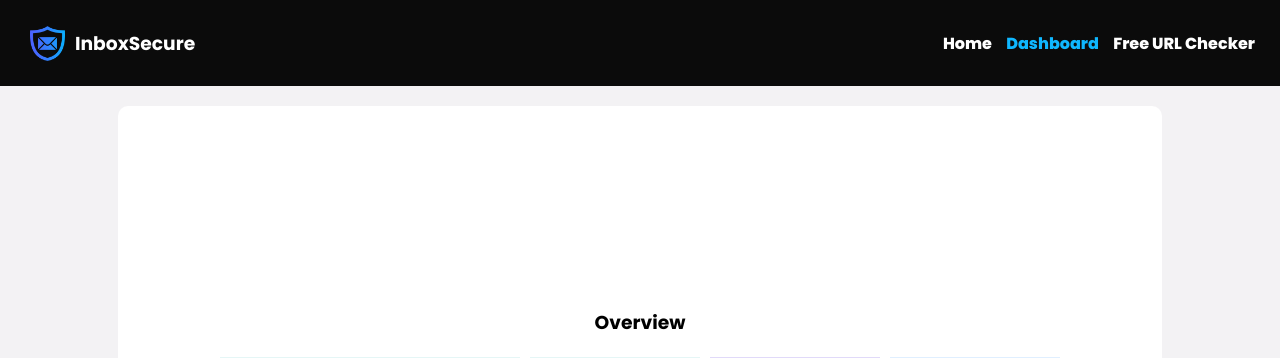
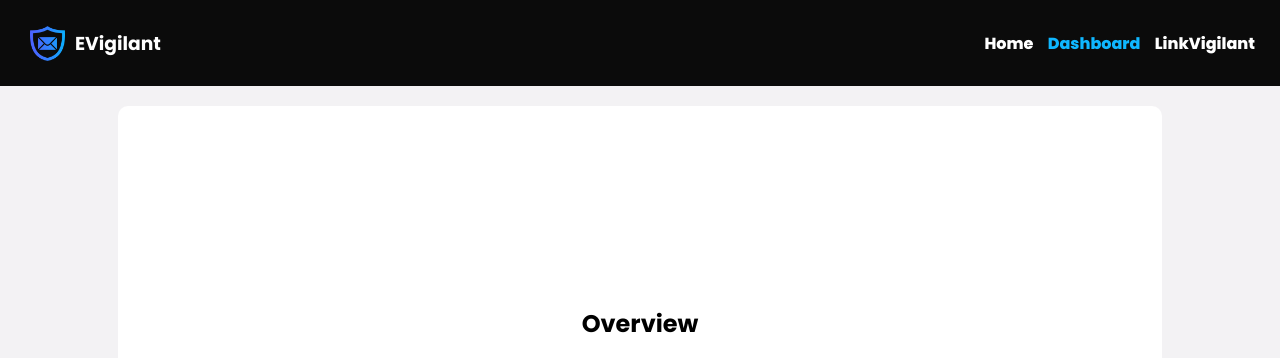
Before and after one commit to melbinmartin/EVigilant, a Flask app: template templates/index.html in a window 1280 px wide. Shown: the top 358 px of the page. Run offline with Flask 3, Linux system fonts and the light colour scheme; the template is opened without the code that fills it, so the values that code supplies are empty.

Commit message:
second commit

```diff
--- a/templates/index.html
+++ b/templates/index.html
@@ -125,17 +125,17 @@
         <div style="display: flex; flex-direction: row; align-items: center;
         justify-content: center;">
             <img src="{{ url_for('static', filename='logo.png') }}" alt="Logo" />
-            <h3>InboxSecure</h3>
+            <h3>EVigilant</h3>
         </div>
         <div>
-            <a href="#">Home</a>
+            <a href="https://inboxsecure.vercel.app/">Home</a>
             <a href="#" style="color: #0fb7ff;">Dashboard</a>
-            <a href="#" class="phcheck">Free URL Checker</a>
+            <a href="#" class="phcheck">LinkVigilant</a>
         </div>
     </div>
 
     <div class="header column-center">
-        <h3 style="margin-bottom: 5px;">Overview</h3>
+        <h2 style="margin-bottom: 5px;">Overview</h2>
         <div class="counter">
             <div class="first-card" style="background-color: #e5f6f6; width: 300px;">
                 <span>Connected Account:</span>
```
